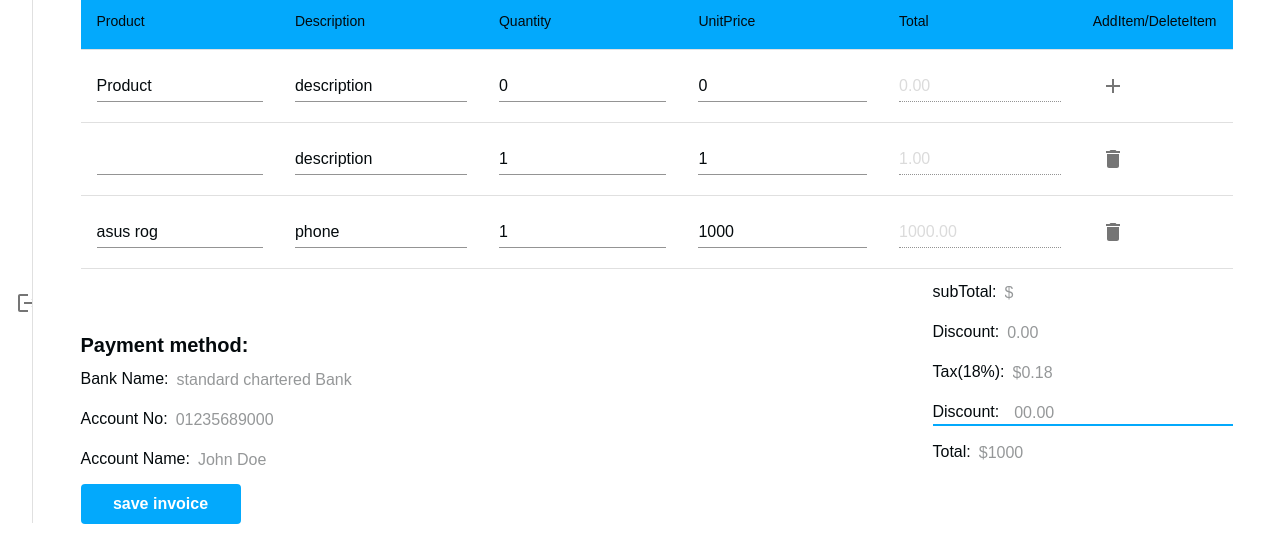
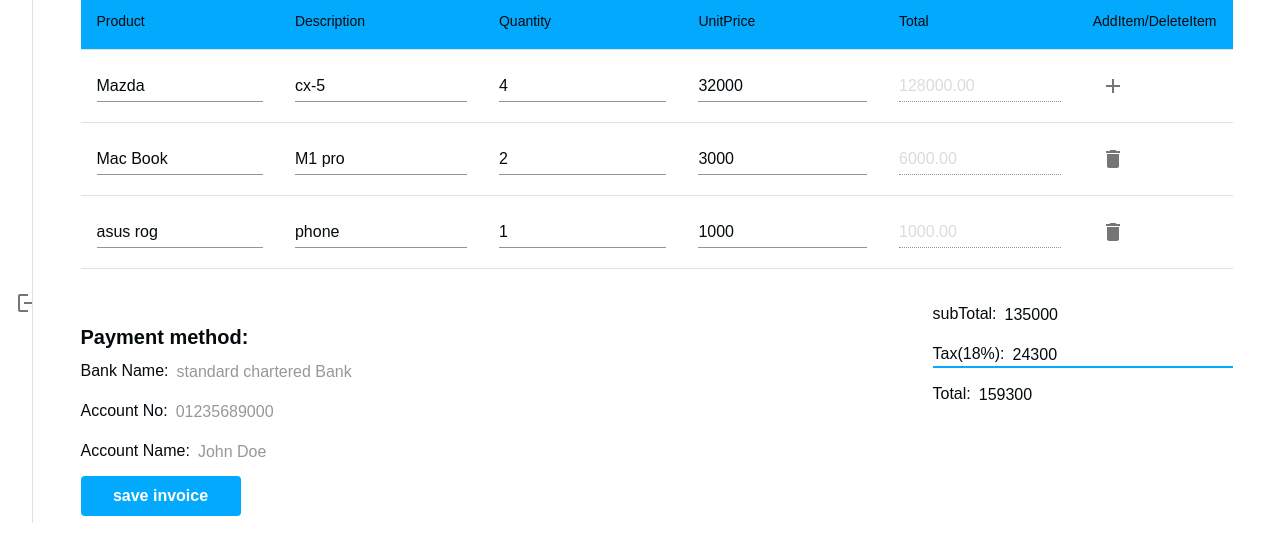
Before and after one commit to mayangiaretha/TrackAid-frontEnd, a React (Create React App) app: page /invoices/addInvoices in a window 1280 px wide. Shown: the part 277-826 px from the top of the page. Built offline with nearby package versions, Linux system fonts and the light colour scheme; no server answers.

Commit message:
ensure that subtotal values are getting there

```diff
--- a/src/components/invoiceForm/invoiceForm.jsx
+++ b/src/components/invoiceForm/invoiceForm.jsx
@@ -14,8 +14,6 @@
 const InvoiceForm = ({ formik }) => {
   const { handleSubmit, values, handleChange, touched, errors, setFieldValue } =
     formik;
-
-  console.log(errors, 'the errors =======>');
 
   return (
     <Container
--- a/src/components/invoiceForm/paymentDetails.jsx
+++ b/src/components/invoiceForm/paymentDetails.jsx
@@ -1,8 +1,23 @@
 import { Box, Container, TextField, Typography, Stack } from '@mui/material';
 import { Button } from '../../elements/button';
 import { COLORS } from '../../style/theme';
+import { useState, useEffect } from 'react';
 
-const PaymentDetails = () => {
+const PaymentDetails = ({ values, handleChange }) => {
+  const [priceValues, setPriceValues] = useState({
+    subTotal: 0,
+    tax: 0,
+    total: 0,
+  });
+
+  useEffect(() => {
+    const subTotal = values.items.reduce((acc, item) => acc + item.total, 0);
+    const tax = subTotal * 0.18;
+    const total = subTotal + tax;
+
+    setPriceValues({ subTotal, tax, total });
+  }, [values.items]);
+
   return (
     <>
       <Container
@@ -20,7 +35,7 @@
             width: 300,
             display: 'flex',
             alignItems: 'center',
-            marginTop: 8,
+            marginTop: 30,
           }}
         >
           <Typography variant="body1" style={{ marginRight: 8 }}>
@@ -29,27 +44,9 @@
           <TextField
             placeholder="$"
             variant="standard"
-            InputProps={{
-              disableUnderline: true,
-            }}
-            style={{ flex: 1 }}
-          />
-        </Box>
-        <Box
-          style={{
-            alignSelf: 'flex-end',
-            marginBottom: 8,
-            width: 300,
-            display: 'flex',
-            alignItems: 'center',
-          }}
-        >
-          <Typography variant="body1" style={{ marginRight: 8 }}>
-            Discount:
-          </Typography>
-          <TextField
-            placeholder="0.00"
-            variant="standard"
+            name="subTotal"
+            value={priceValues.subTotal}
+            onChange={handleChange}
             InputProps={{
               disableUnderline: true,
             }}
@@ -69,28 +66,10 @@
             Tax(18%):
           </Typography>
           <TextField
+            name="tax"
+            value={priceValues.tax}
+            onChange={handleChange}
             placeholder="$0.18"
-            variant="standard"
-            InputProps={{
-              disableUnderline: true,
-            }}
-            style={{ flex: 1 }}
-          />
-        </Box>
-        <Box
-          style={{
-            alignSelf: 'flex-end',
-            marginBottom: 8,
-            width: 300,
-            display: 'flex',
-            alignItems: 'center',
-          }}
-        >
-          <Typography variant="body1" style={{ marginRight: 15 }}>
-            Discount:
-          </Typography>
-          <TextField
-            placeholder="00.00"
             variant="standard"
             InputProps={{
               disableUnderline: true,
@@ -123,13 +102,16 @@
           <TextField
             placeholder="$1000"
             variant="standard"
+            name="total"
+            value={priceValues.total}
+            onChange={handleChange}
             InputProps={{
               disableUnderline: true,
             }}
             style={{ flex: 1 }}
           />
         </Box>
-        <Box style={{ alignSelf: 'flex-start', marginTop: -150 }}>
+        <Box style={{ alignSelf: 'flex-start', marginTop: -100 }}>
           {' '}
           <Typography variant="h3" style={{ marginBottom: 8 }}>
             Payment method:
--- a/src/features/invoices/addInvoices/addInvoices.jsx
+++ b/src/features/invoices/addInvoices/addInvoices.jsx
@@ -28,30 +28,32 @@
     address: '',
     items: [
       {
-        product: 'Product',
-        description: 'description',
-        unitPrice: 0,
-        total: 0,
-        quantity: 0,
+        product: 'Mazda',
+        description: 'cx-5',
+        unitPrice: 32000,
+        total: 128000,
+        quantity: 4,
       },
       {
-        product: '',
-        description: 'description',
-        unitPrice: 1,
-        total: 1,
-        quantity: 1,
+        product: 'Mac Book',
+        description: 'M1 pro',
+        unitPrice: 3000,
+        total: 6000,
+        quantity: 2,
       },
       {
         product: 'asus rog',
         description: 'phone',
         unitPrice: 1000,
-        total: 1,
+        total: 1000,
         quantity: 1,
       },
     ],
-    amount: 0,
+    total: 0,
     dueDate: '',
     status: '',
+    subtotal: 0,
+    tax: 0,
   };
 
   const itemSchema = object().shape({
@@ -90,7 +92,6 @@
     };
     await dispatch(addInvoices(data));
   };
-  console.log(defaultValues, 'the values default ============>');
   return (
     <MiniDrawer>
       <Formik
```
